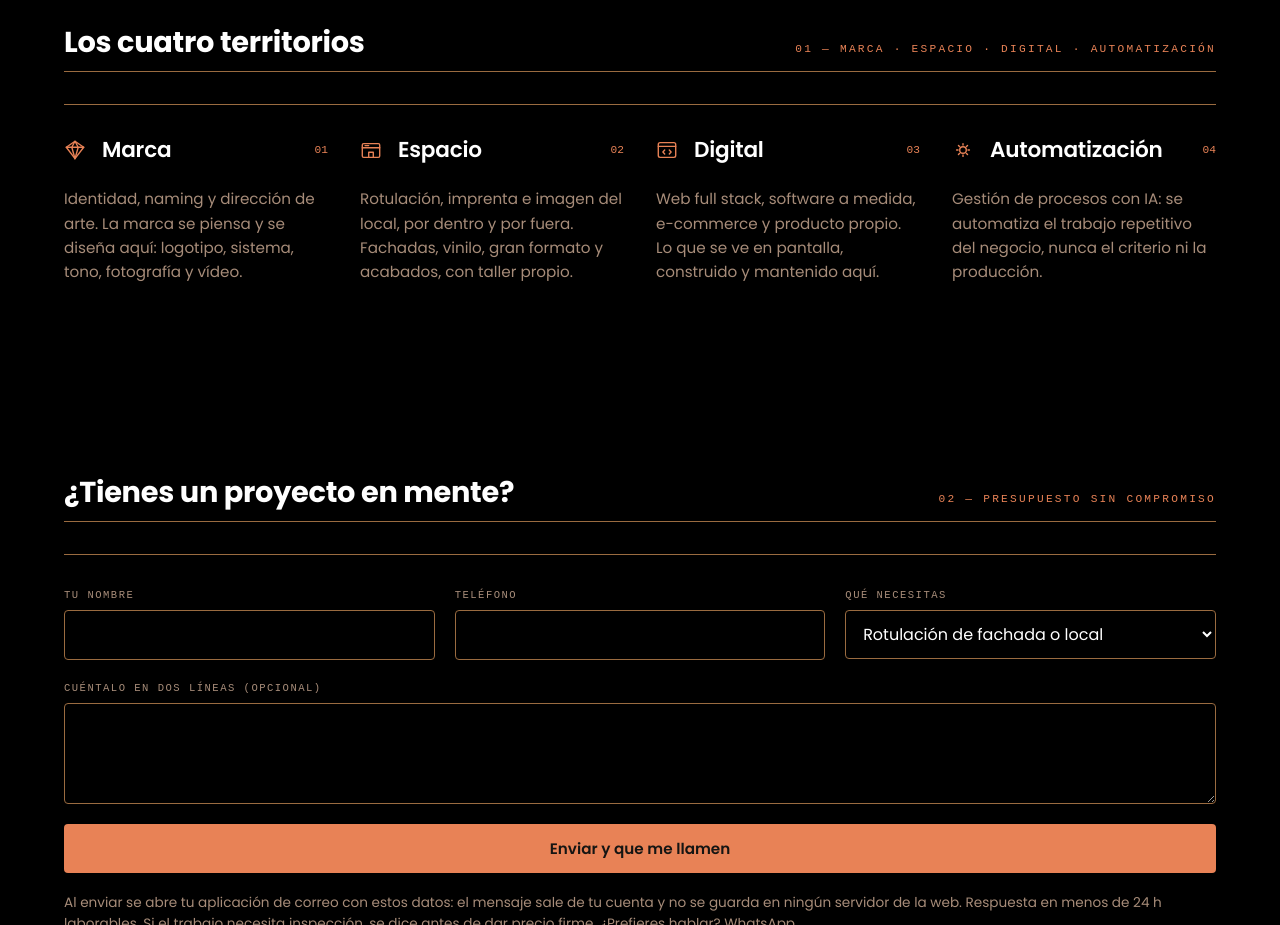
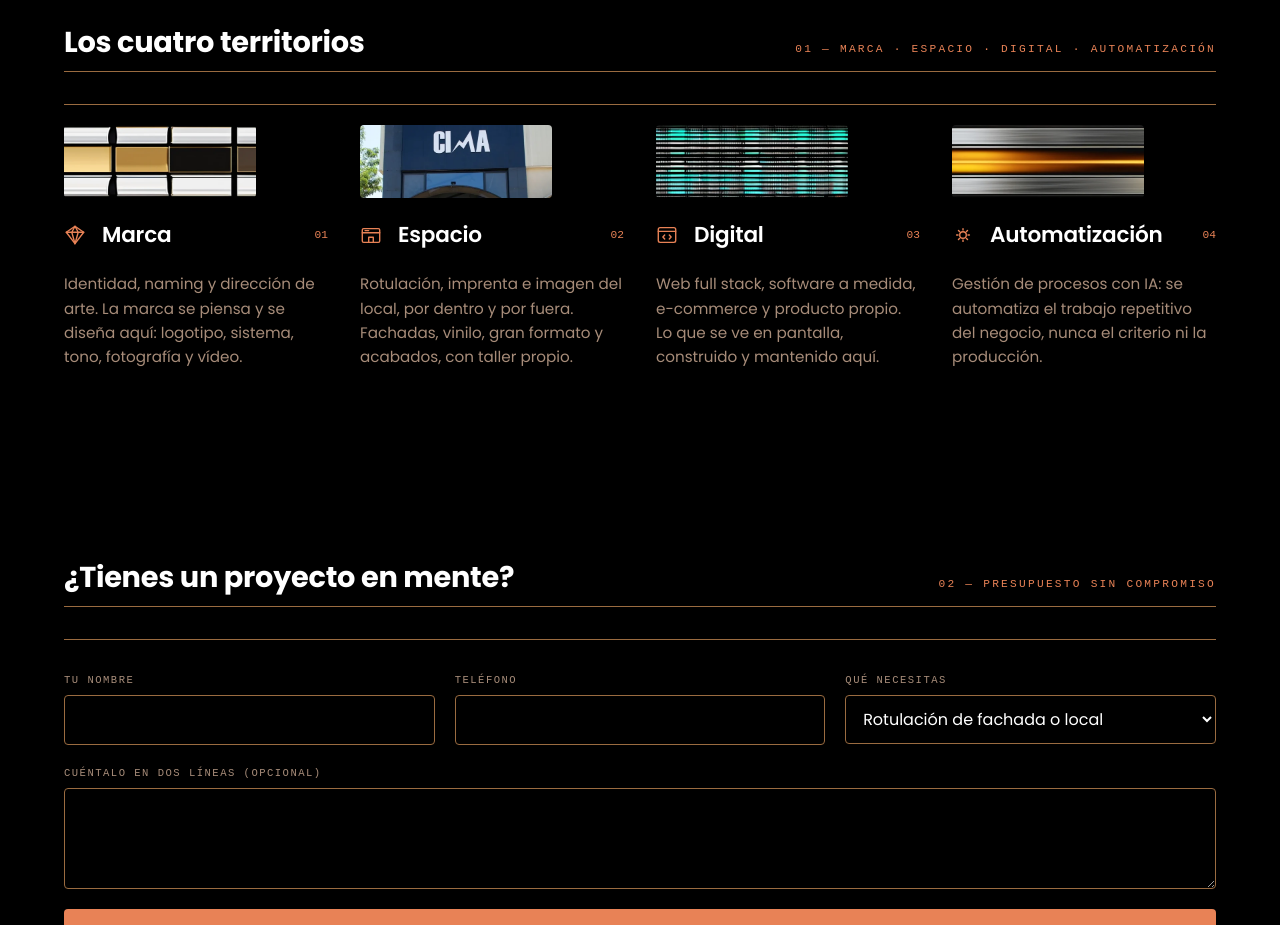
Before and after one commit to visuarte/visuarte.es, an Astro site: page / in a window 1280 px wide. Shown: the part 1100-2025 px from the top of the page. Built offline with nearby package versions, Linux system fonts and the light colour scheme; Astro itself is replaced by a stand-in of ours.

Commit message:
feat(home): una muestra de material en cada territorio (192x73)
La seccion de los cuatro territorios era toda texto. Entra una tira de 192x73
en cada tarjeta, como una muestra de material pegada a la ficha:

- Marca: paleta de papel y pan de oro (generada). NO lleva el logo de un cliente:
  la marca de otro en nuestra portada pide su permiso, y para una tira decorativa
  no vale la pena pedirlo.
- Espacio: recorte real de las letras de CIMA (la fachada de /rotulacion).
- Digital: trama de pixeles en cian (generada).
- Automatizacion: el filo de un corte caliente (generado).

Tres generadas en local con BOLCO VISION/FLUX y una real. 5-28 KB cada una.

```diff
--- a/src/data/site.ts
+++ b/src/data/site.ts
@@ -41,6 +41,8 @@ export const territorios: {
   icono: TerritorioIcono;
   texto: string;
   href: string;
+  /** Muestra de material (192x73): color y vida en la tarjeta, no decoración. */
+  muestra: string;
 }[] = [
   {
     numero: '01',
@@ -48,6 +50,7 @@ export const territorios: {
     icono: 'marca',
     texto:
       'Identidad, naming y dirección de arte. La marca se piensa y se diseña aquí: logotipo, sistema, tono, fotografía y vídeo.',
+    muestra: '/territorios/marca.webp',
     href: '/estudio',
   },
   {
@@ -56,6 +59,7 @@ export const territorios: {
     icono: 'espacio',
     texto:
       'Rotulación, imprenta e imagen del local, por dentro y por fuera. Fachadas, vinilo, gran formato y acabados, con taller propio.',
+    muestra: '/territorios/espacio.webp',
     href: '/rotulacion',
   },
   {
@@ -64,6 +68,7 @@ export const territorios: {
     icono: 'digital',
     texto:
       'Web full stack, software a medida, e-commerce y producto propio. Lo que se ve en pantalla, construido y mantenido aquí.',
+    muestra: '/territorios/digital.webp',
     href: '/estudio',
   },
   {
@@ -72,6 +77,7 @@ export const territorios: {
     icono: 'automatizacion',
     texto:
       'Gestión de procesos con IA: se automatiza el trabajo repetitivo del negocio, nunca el criterio ni la producción.',
+    muestra: '/territorios/automatizacion.webp',
     href: '/estudio',
   },
 ];
--- a/src/pages/index.astro
+++ b/src/pages/index.astro
@@ -89,6 +89,15 @@ import { contacto, territorios, confianzaGrupos, serviciosPresupuesto, faq, rese
     <div class="servicios">
       {territorios.map((t) => (
         <article class="servicio">
+          <img
+            class="servicio-muestra"
+            src={t.muestra}
+            alt=""
+            width="192"
+            height="73"
+            loading="lazy"
+            decoding="async"
+          />
           <div class="servicio-cab">
             <Icono nombre={t.icono} size={22} />
             <h3><a href={t.href}>{t.nombre}</a></h3>
--- a/src/styles/web2.css
+++ b/src/styles/web2.css
@@ -952,6 +952,20 @@
   border-color: var(--accent);
 }
 
+/* ── / (24 oct 2026) — la muestra de cada territorio ──────────────────────
+   Una tira de 192x73 al pie de la tarjeta: color y vida en una sección que
+   era toda texto. No es ilustración de relleno — es material: la paleta de una
+   marca, las letras de una fachada, la trama de una pantalla, el filo de un
+   corte. Tres son recortes de trabajo real y la cuarta va generada. */
+.servicio-muestra {
+  display: block;
+  width: 192px;
+  height: 73px;
+  object-fit: cover;
+  border-radius: var(--radius-s);
+  margin-bottom: var(--space-sm);
+}
+
 /* Quien pide menos movimiento no tiene que ver el fundido, pero el diseño es el
    mismo: la pieza sigue en blanco y negro en reposo y se enciende al pasar por
    encima. Se quita la animación, no el encendido (24 oct 2026). */
```
Also changed, not shown: public/territorios/automatizacion.webp (added), public/territorios/digital.webp (added), public/territorios/espacio.webp (added), public/territorios/marca.webp (added).
